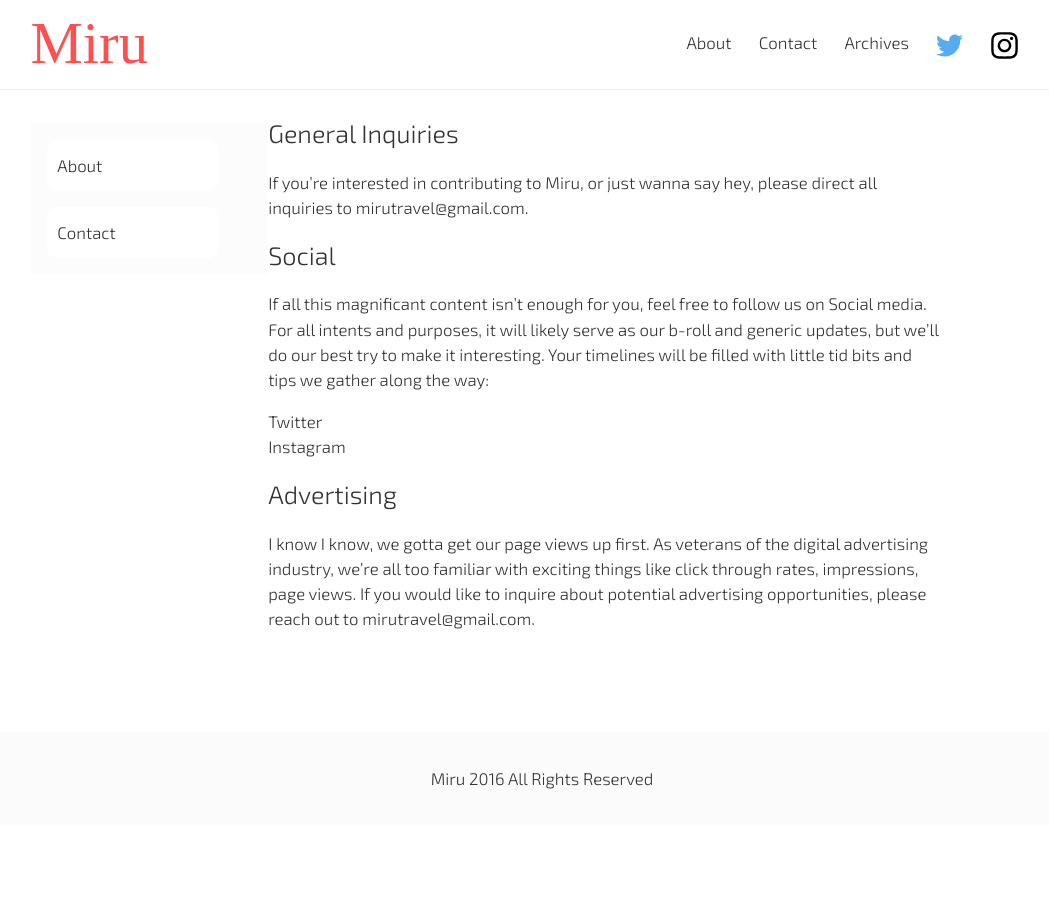
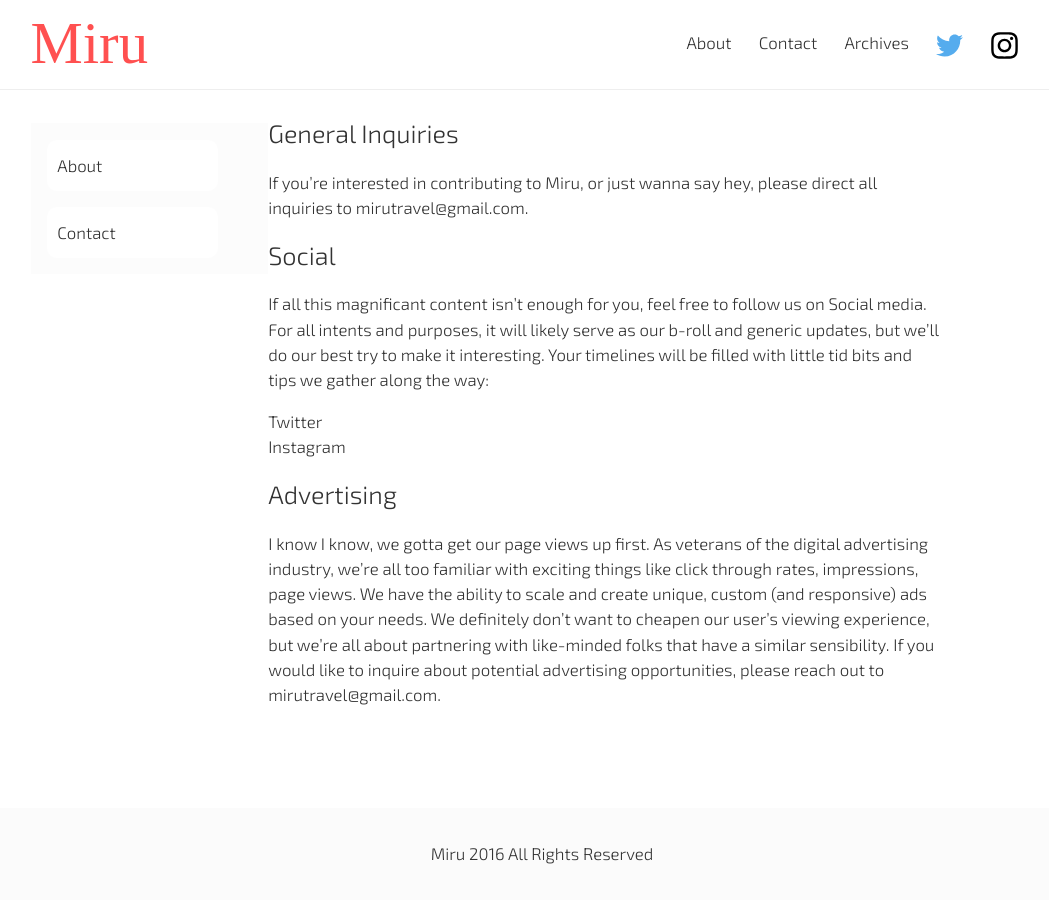
Before and after one commit to PHironaka/Miru-Blog, a Jekyll site: the page built from contact.md, in a window 1280 px wide. Shown: the whole page, without its empty margins (98-1147 px from the left). Built offline with Jekyll 4.4.1, drawn with Linux system fonts in a browser that asks for light colours; some web fonts are replaced; a script that is not in the unit is left out; comment, search, counter and statistics services are not loaded.

Commit message:
Updated Contact

```diff
--- a/contact.md
+++ b/contact.md
@@ -17,4 +17,4 @@ If all this magnificant content isn't enough for you, feel free to follow us on
 
 # Advertising
 
-I know I know, we gotta get our page views up first. As veterans of the digital advertising industry, we're all too familiar with exciting things like click through rates, impressions, page views. If you would like to inquire about potential advertising opportunities, please reach out to [mirutravel@gmail.com](mailto:mirutravel@gmail.com).
+I know I know, we gotta get our page views up first. As veterans of the digital advertising industry, we're all too familiar with exciting things like click through rates, impressions, page views. We have the ability to scale and create unique, custom (and responsive) ads based on your needs. We definitely don't want to cheapen our user's viewing experience, but we're all about partnering with like-minded folks that have a similar sensibility. If you would like to inquire about potential advertising opportunities, please reach out to [mirutravel@gmail.com](mailto:mirutravel@gmail.com).
```
